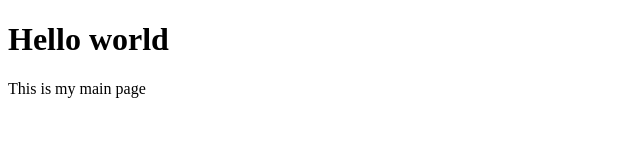
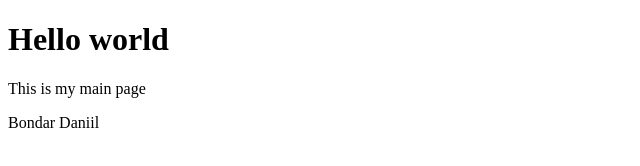
Before and after one commit to Daniil202b/lab5, a plain HTML site: page index.html in a window 1280 px wide. Shown: the whole page, without its empty margins (0-640 px from the left). Drawn offline with Linux system fonts and the light colour scheme.

Commit message:
Initial commit

```diff
--- a/index.html
+++ b/index.html
@@ -7,5 +7,6 @@
 
 <h1>Hello world</h1>
 <p>This is my main page</p>
+<footer>Bondar Daniil</footer>
 </body>
 <html>
```
